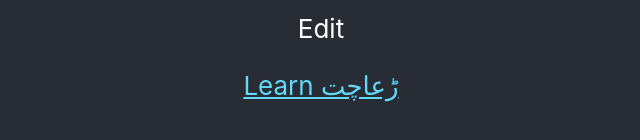
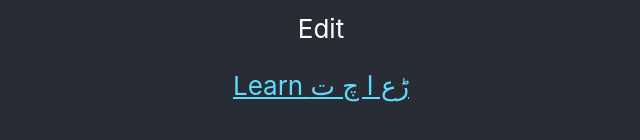
Before and after one commit to AbdullahMufti/dataretrieval, a React (Create React App) app: page / in a window 1280 px wide. Shown: the part 356-496 px from the top of the page, without its empty margins (319-959 px from the left). Built offline with nearby package versions, Linux system fonts and the light colour scheme.

Commit message:
Update App.js

```diff
--- a/src/App.js
+++ b/src/App.js
@@ -14,7 +14,7 @@ function App() {
           target="_blank"
           rel="noopener noreferrer"
         >
-          Learn ڑعاچت
+          Learn ڑع ا چ ت
         </a>
       </header>
     </div>
```
